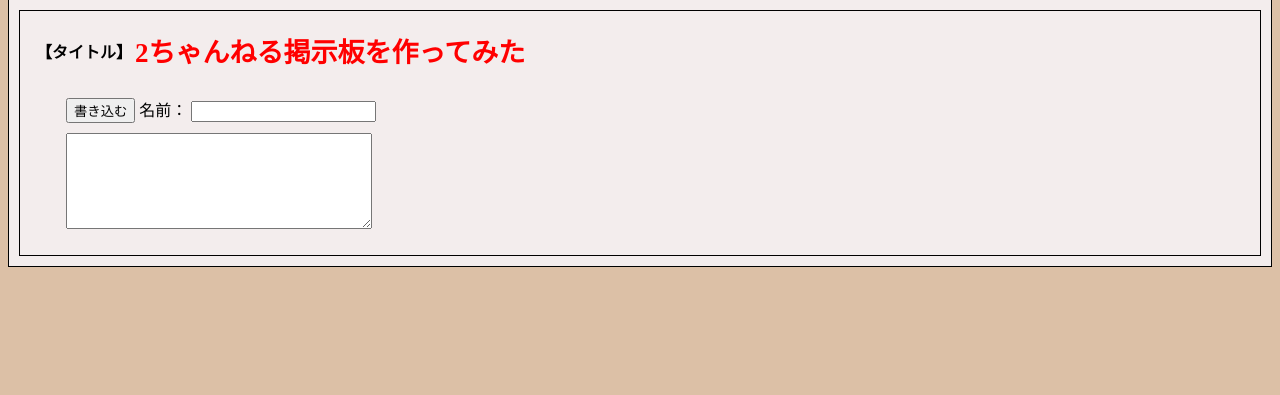
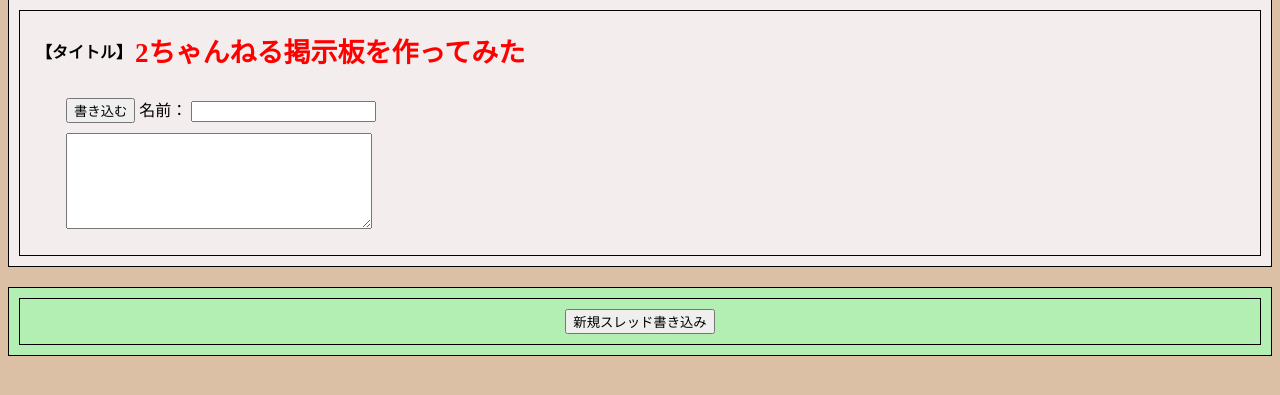
Before and after one commit to Risa2024/php_2chan_study, a PHP site: page / in a window 1280 px wide. Shown: the part 106-501 px from the top of the page. Run offline with PHP 8.4, Linux system fonts and the light colour scheme; data that the repository does not hold is empty.

Commit message:
add:新規スレッドスタイル

```diff
--- /dev/null
+++ b/app/parts/newThreadButton.php
@@ -0,0 +1,4 @@
+<div class='newThreadWrapper'>
+    <div class='newChildThreadWrapper'>
+        <Button><a href='app/pages/createThread.php'>新規スレッド書き込み</a></Button>
+</div>
--- a/assets/css/style.css
+++ b/assets/css/style.css
@@ -73,3 +73,24 @@ section .comment {
 .errorMessage {
   color: red;
 }
+/* 新規スレッドボタンのスタイル */
+.newThreadWrapper {
+  background-color: #b3eeb3;
+  padding: 10px;
+  max-width: 1300px;
+  margin: 0 auto;
+  border: 1px solid black;
+  margin-bottom: 20px;
+  margin-bottom:20px;
+}
+.newChildThreadWrapper {
+  text-align: center;
+  padding: 10px;
+  border: 1px solid black;
+}
+
+.newChildThreadWrapper a {
+  width:150px;
+  color: black;
+  text-decoration: none;
+}
--- a/index.php
+++ b/index.php
@@ -10,5 +10,6 @@
     <?php include('app/parts/header.php'); ?>
     <?php include('app/parts/validation.php'); ?>
     <?php include('app/parts/thread.php'); ?>
+    <?php include('app/parts/newThreadButton.php'); ?>
 </body>
 </html>
```
Also changed, not shown: app/pages/createThread.php (added, +34 -0 lines).
